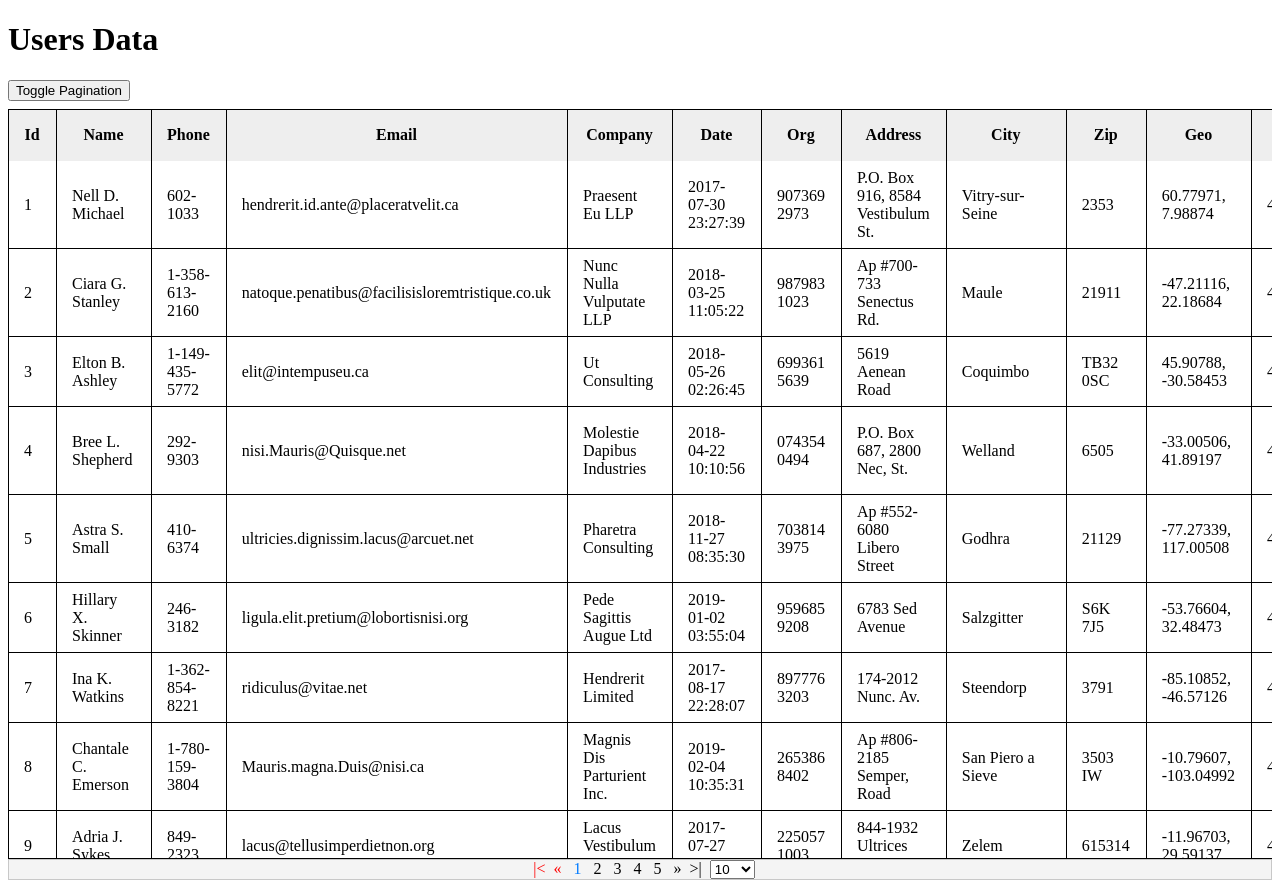
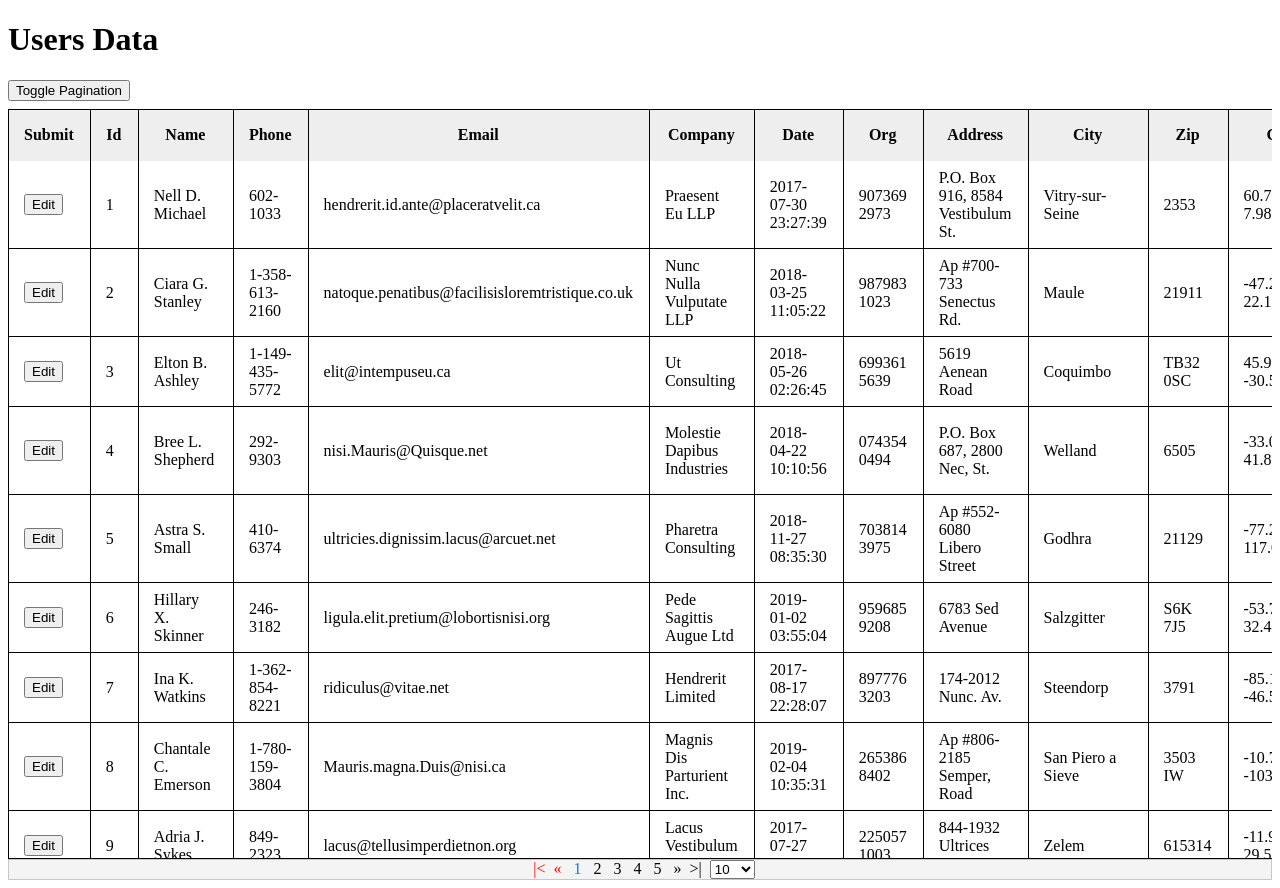
Before and after one commit to snehalp29/PaginationControl, an Angular app: page /users in a window 1280 px wide. Built offline with nearby package versions, Linux system fonts and the light colour scheme; data requests are answered from the project's data file.

Commit message:
added edit column

```diff
--- a/src/app/users/list-users/list-users.component.html
+++ b/src/app/users/list-users/list-users.component.html
@@ -1,4 +1,6 @@
-<button data-cy="toggle-pagination"  (click)="togglePagination()" class="mb-2">Toggle Pagination</button>
+<button data-cy="toggle-pagination" (click)="togglePagination()" class="mb-2">
+  Toggle Pagination
+</button>
 
 <div *ngIf="users$ | async as users">
   <app-s-table
@@ -7,5 +9,17 @@
     [EnablePagination]="isPagingEnabled"
     [rows]="10"
   >
+    <ng-template #body let-dataItem let-columnData="colData">
+      <tr *ngFor="let item of dataItem" data-cy="s-table-row">
+        <ng-container *ngFor="let col of columnData">
+          <td *ngIf="col.field === 'submit'; else tfields">
+            <button (click)="submitRow(item)">Edit</button>
+          </td>
+          <ng-template #tfields>
+            <td>{{ item[col.field] }}</td>
+          </ng-template>
+        </ng-container>
+      </tr>
+    </ng-template>
   </app-s-table>
 </div>
--- a/src/app/users/list-users/list-users.component.ts
+++ b/src/app/users/list-users/list-users.component.ts
@@ -16,6 +16,7 @@ export class ListUsersComponent implements OnInit {
 
   constructor(private usersService: UsersService) {
     this.columnNames = [
+      { field: 'submit', header: 'Submit' },
       { field: 'id', header: 'Id' },
       { field: 'name', header: 'Name' },
       { field: 'phone', header: 'Phone' },
@@ -48,5 +49,8 @@ export class ListUsersComponent implements OnInit {
     this.isPagingEnabled = !this.isPagingEnabled;
   }
 
+  submitRow(row: UserData): void {
+    console.log(row);
+  }
 
 }
```
